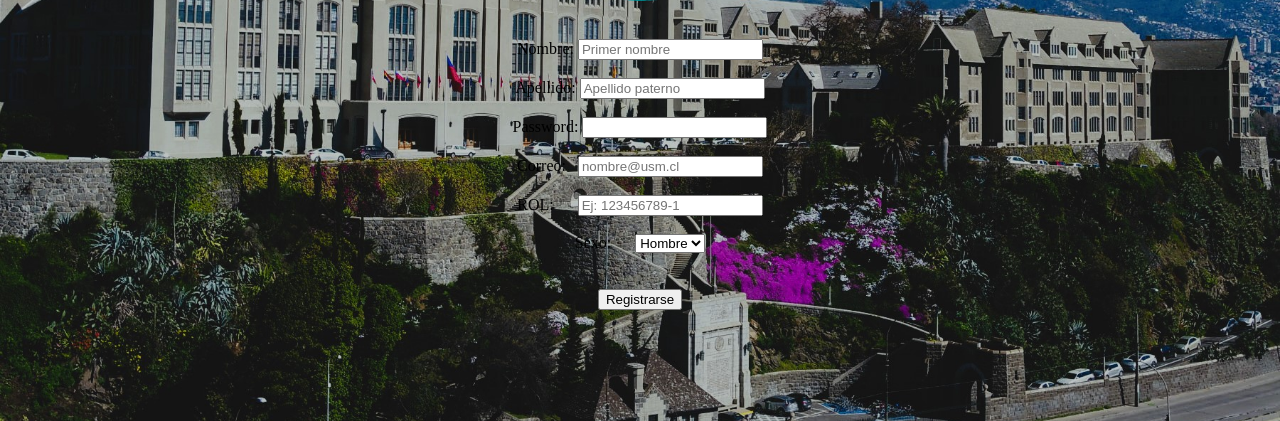
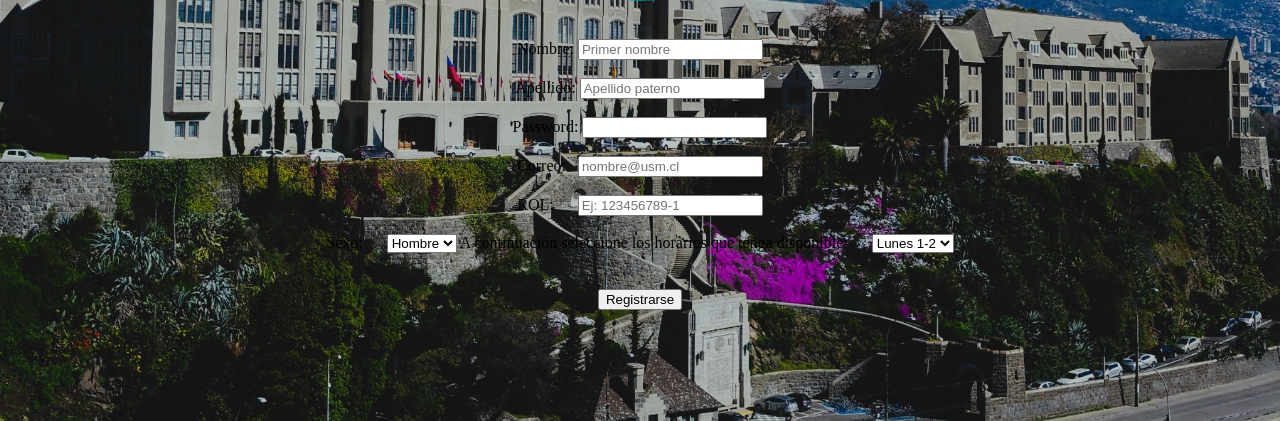
Before and after one commit to enanousm/learn_together, a Django app: page / in a window 1280 px wide. Shown: the part 379-800 px from the top of the page. Run offline with Django 4.2, Linux system fonts and the light colour scheme.

Commit message:
csdgfsafsfs

```diff
--- a/learn_together/templates/registro.html
+++ b/learn_together/templates/registro.html
@@ -54,6 +54,11 @@
                     <option value="Hombre">Hombre</option>
                     <option value="Mujer">Mujer</option>
                     <option value="Otro">Otro</option>
+
+                </select>
+                A continuación seleccione los horarios que tenga disponible:&nbsp;&nbsp;&nbsp;&nbsp;&nbsp;
+                <select>
+                    <option value="121212">Lunes 1-2</option>
                 </select>
                 <br>
                 <br>
```
